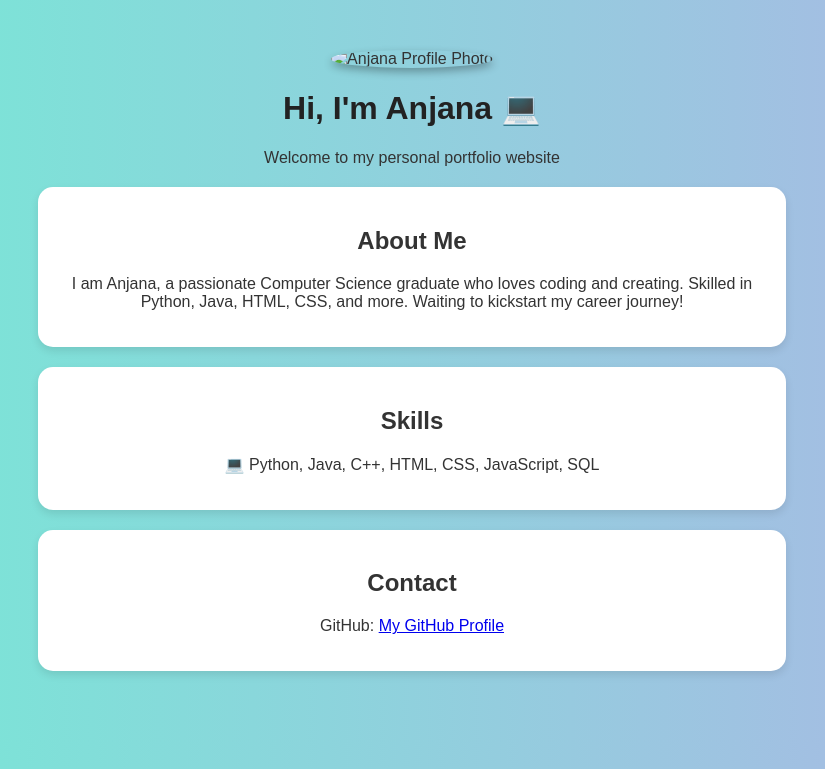
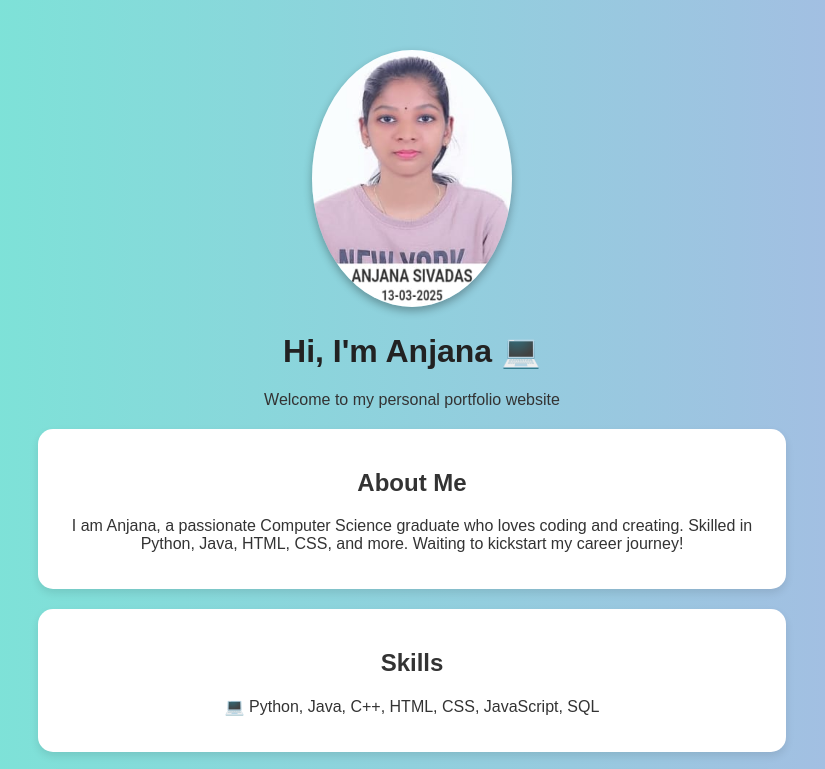
Before and after one commit to anjanasivadas/anjana-portfolio, a plain HTML site: page index.html in a window 1280 px wide. Shown: the top 769 px of the page, without its empty margins (228-1053 px from the left). Drawn offline with Linux system fonts and the light colour scheme.

Commit message:
Update index.html

```diff
--- a/index.html
+++ b/index.html
@@ -24,7 +24,7 @@
         }
     </style>
 </head>
-<img src="profile.jpg" alt="Anjana Profile Photo" style="width: 200px; border-radius: 50%; box-shadow: 0 4px 8px rgba(0,0,0,0.3);">
+<img src="profile.jpeg" alt="Anjana Profile Photo" style="width: 200px; border-radius: 50%; box-shadow: 0 4px 8px rgba(0,0,0,0.3);">
 <body>
 
     <h1>Hi, I'm Anjana 💻</h1>
```
